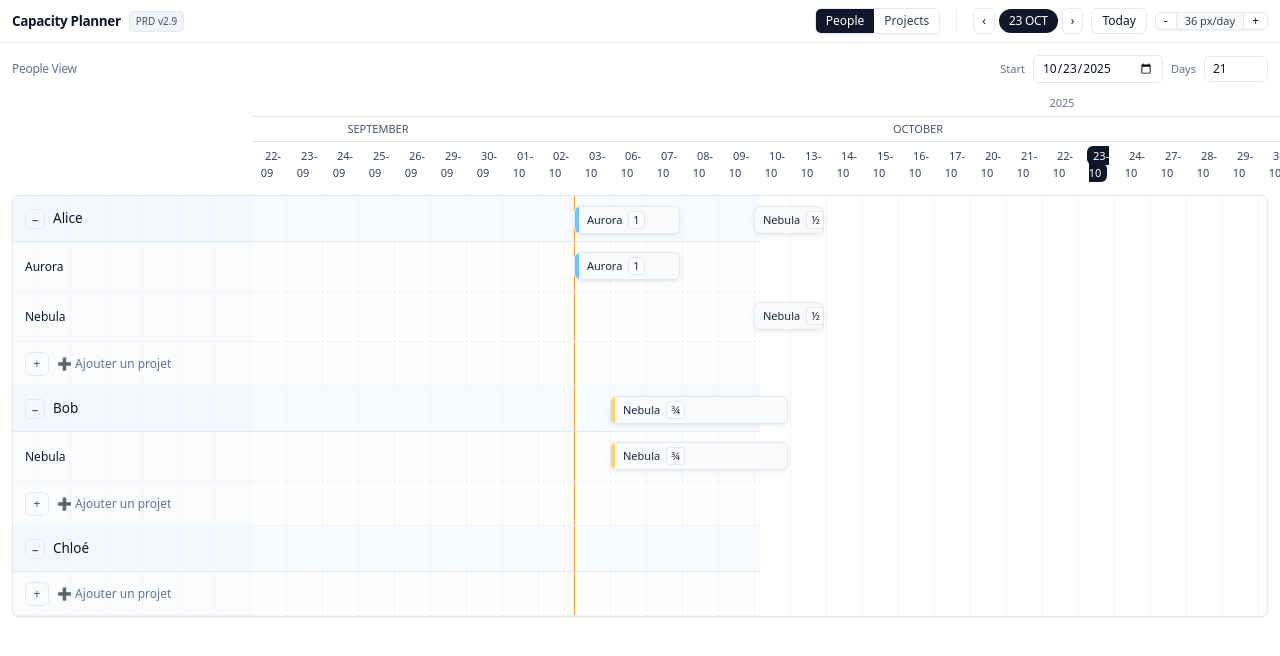
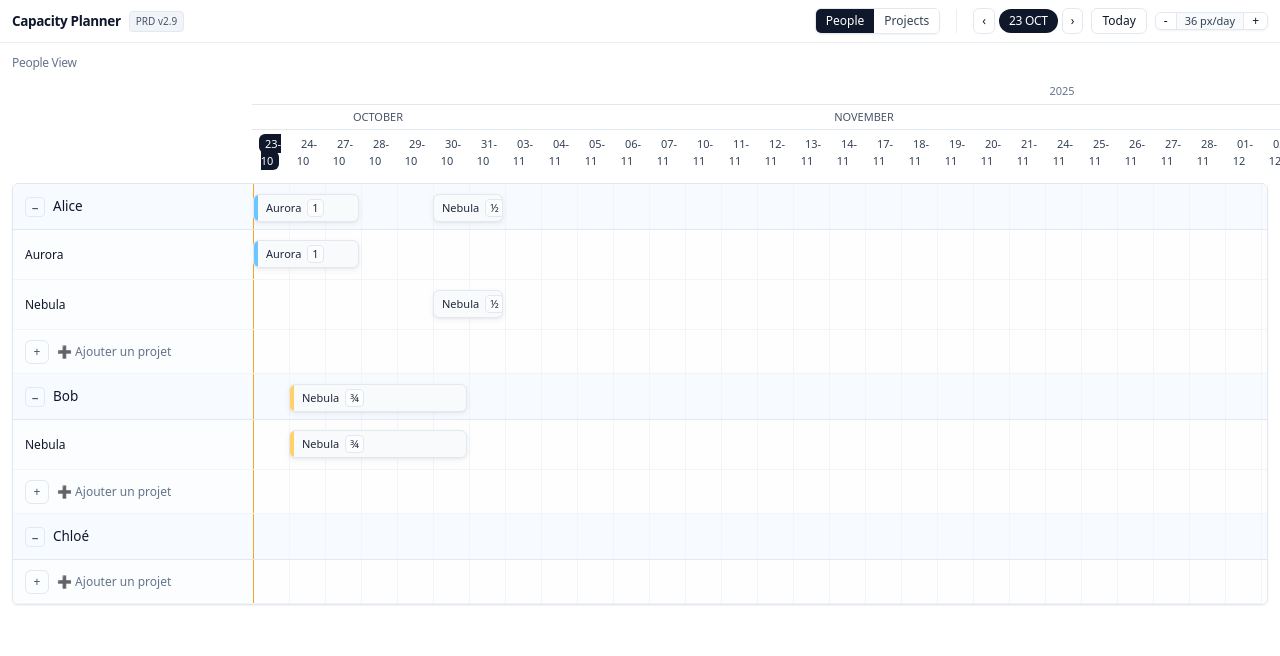
Before and after one commit to omniflow-oss/of-planner, a Nuxt app: page / in a window 1280 px wide. Shown: the top 656 px of the page. Built offline with nearby package versions, Linux system fonts and the light colour scheme.

Commit message:
feat(timeline): remove Start/Days inputs and related logic; default start=today; auto-fill viewport and extend on scroll

```diff
--- a/components/Timeline.vue
+++ b/components/Timeline.vue
@@ -2,12 +2,6 @@
   <div class="h-full flex flex-col gap-2">
     <div class="flex items-center justify-between">
       <div class="text-xs text-slate-500 tracking-tight">{{ view.mode === 'person' ? 'People View' : 'Project View' }}</div>
-      <div class="flex items-center gap-2">
-        <label class="text-[11px] text-slate-500">Start</label>
-        <input class="px-2 py-1 text-xs rounded-md border border-slate-200" style="width: 130px;" type="date" v-model="localStart" @change="onStartChange" />
-        <label class="text-[11px] text-slate-500">Days</label>
-        <input class="px-2 py-1 text-xs rounded-md border border-slate-200 w-16" type="number" min="7" max="90" v-model.number="localDays" @change="onDaysChange" />
-      </div>
     </div>
 
     <!-- Header rows: Year / Month / Day (right only) -->
@@ -69,8 +63,6 @@ import RowGroup from '@/components/internal/RowGroup.vue'
 const store = usePlannerStore()
 const { people, projects, view, assignments } = storeToRefs(store)
 
-const localStart = ref(view.value.start)
-const localDays = ref(view.value.days)
 const allDays = computed(() => eachDay(view.value.start, view.value.days))
 function isWeekend(iso: string) { const d = new Date(iso).getUTCDay(); return d===0 || d===6 }
 const days = computed(() => allDays.value.filter(d => !isWeekend(d)))
@@ -112,9 +104,6 @@ const yearSegments = computed(() => {
 const yearColumns = computed(() => yearSegments.value.map(s => `${s.span * view.value.px_per_day}px`).join(' '))
 
 const projectsMap = computed(() => Object.fromEntries(projects.value.map(p => [p.id, p])))
-
-function onStartChange() { store.setStart(localStart.value) }
-function onDaysChange() { store.setDays(localDays.value) }
 
 function personProjects(personId: string) {
   const set = new Set(assignments.value.filter(a => a.person_id === personId).map(a => a.project_id))
@@ -196,12 +185,10 @@ onMounted(async () => {
   const px = view.value.px_per_day
   const visibleDays = Math.ceil(el.clientWidth / px)
   const buffer = 28
-  const need = Math.max(view.value.days, visibleDays + buffer)
+  const need = Math.max(visibleDays + buffer, 1)
   store.setDays(need)
-  const start = addDaysISO(todayISO, -Math.floor(need / 2))
-  store.setStart(start)
+  store.setStart(todayISO)
   await nextTick()
-  const todayIndex = Math.floor(need / 2)
-  el.scrollLeft = Math.max(0, todayIndex * px - (el.clientWidth / 2 - px / 2))
+  if (scrollArea.value) scrollArea.value.scrollLeft = 0
 })
 </script>
```
